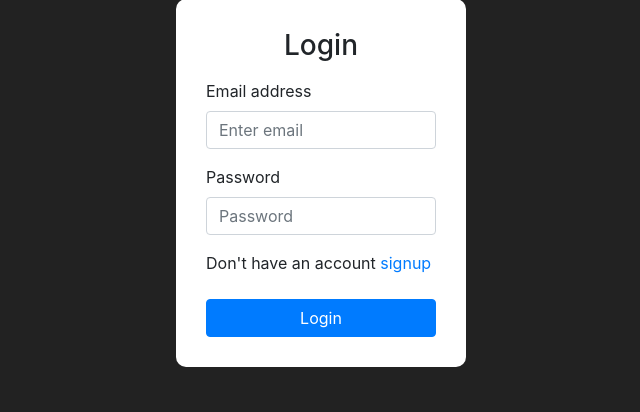
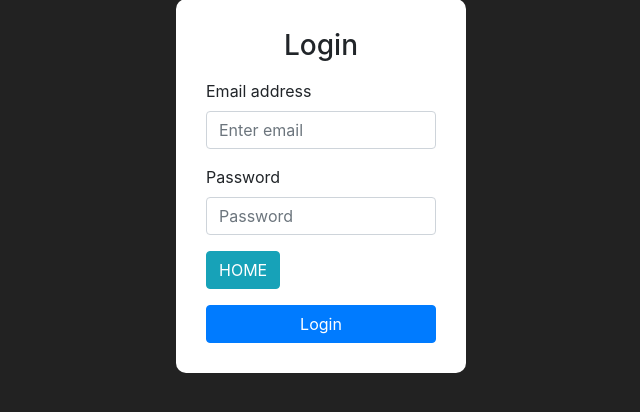
Before and after one commit to Adwaith695/lib, a PHP site: page /admin/login.php in a window 1280 px wide. Shown: the part 101-513 px from the top of the page, without its empty margins (319-959 px from the left). Run offline with PHP 8.4, Linux system fonts and the light colour scheme.

Commit message:
completed

```diff
--- a/admin/login.php
+++ b/admin/login.php
@@ -45,8 +45,7 @@ if(isset($_SESSION['admin_id'])){
                           <input type="password" class="form-control"  placeholder="Password" name="password" id="ups">
                         </div>
                         <div class="form-group">
-                            <label for="signup">Don't have an account</label>
-                            <span><a href="/Register"> signup </a></span>
+                            <span><a href="../index.php" class="btn btn-info"> HOME </a></span>
                           </div>
                           <!-- Div removed -->
                         <button type="submit"  class="btn btn-primary btn-block" name="login" >Login</button>
--- a/login.php
+++ b/login.php
@@ -41,7 +41,10 @@ if(isset($_SESSION['user_id'])){
                         <div class="form-group">
                             <label for="signup">Don't have an account</label>
                             <span><a href="register.php"> signup </a></span>
-                          </div>
+                        </div>
+                        <div class="form-group">
+                            <span><a href="index.php" class="btn btn-info"> HOME </a></span>
+                        </div>
                           <!-- Div removed -->
                         <button type="submit"  class="btn btn-primary btn-block" name="login" >Login</button>
                       </form>
--- a/register.php
+++ b/register.php
@@ -56,7 +56,7 @@ if(isset($_SESSION['user_id'])){
                         <div class="form-group">
                         <label for="email">Choose Course</label>
                             <select name="dept" class="form-control">
-                            <option >Choose Batch</option>
+                            <option >Choose Course</option>
                         <?php
                             $batch_query= "SELECT * FROM `dept`";
                             $batch_fetch = mysqli_query($connect,$batch_query);
```
